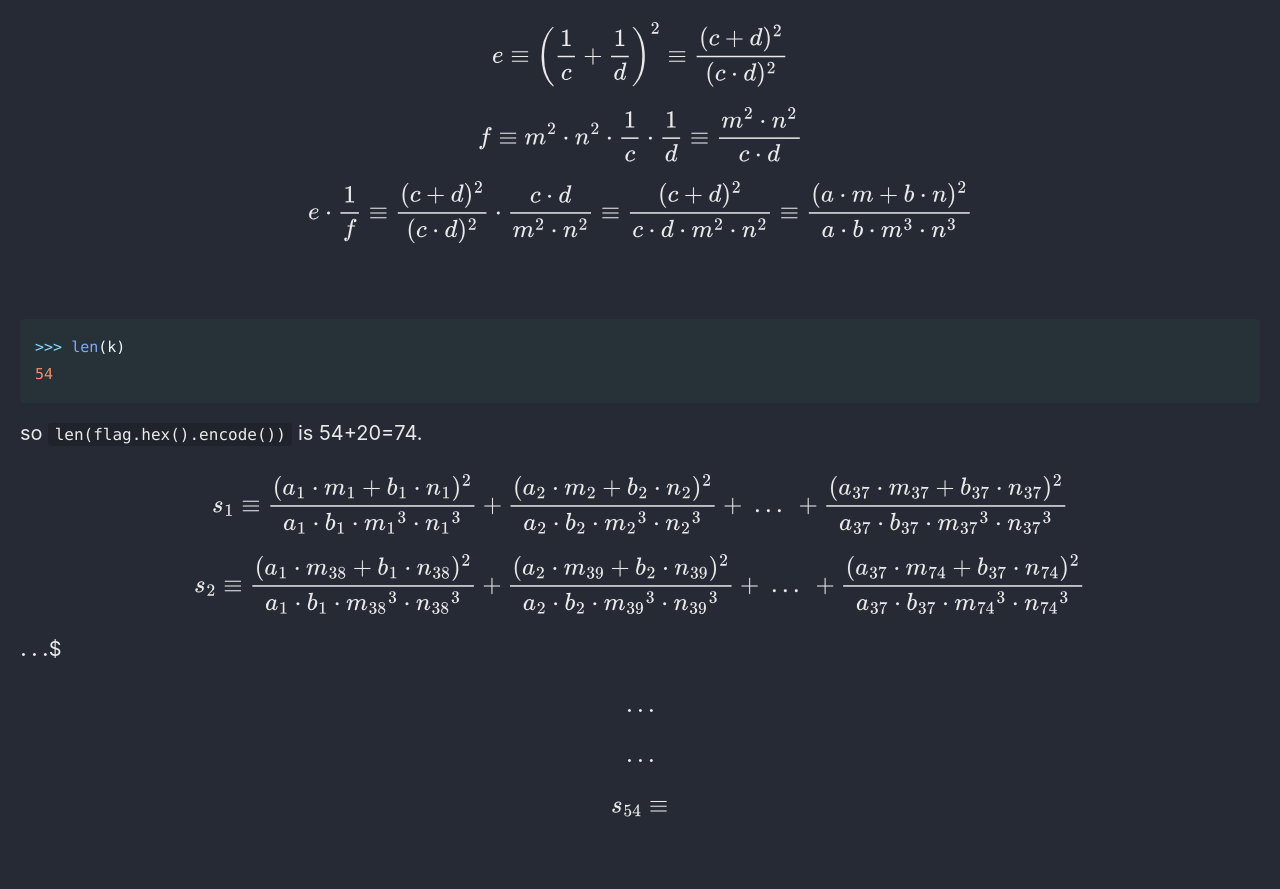
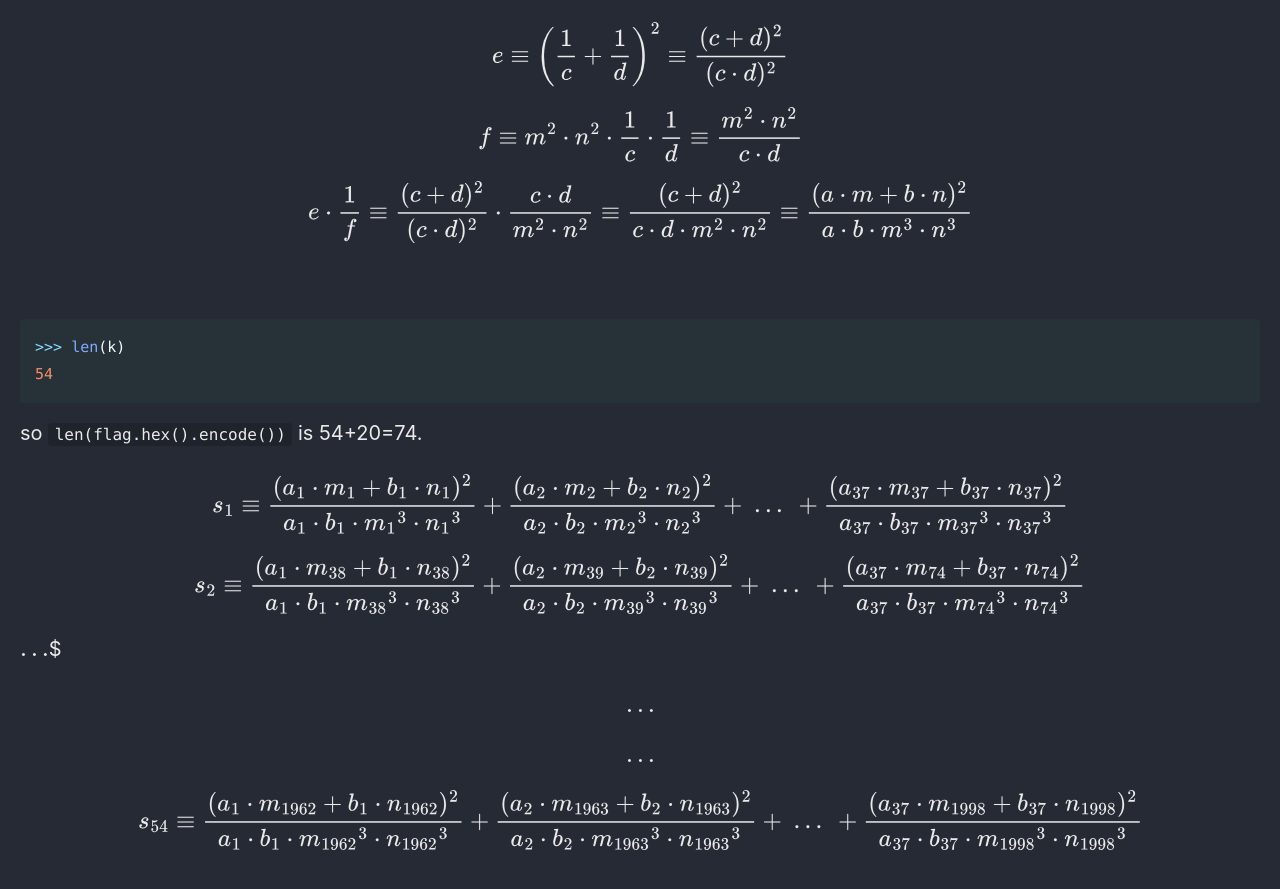
Before and after one commit to Connor-McCartney/Connor-McCartney.github.io, a Jekyll site: the page built from _pages/cryptography/other/syntelestis-Pearl-CTF-2024.md, in a window 1280 px wide and 900 px high, scrolled down 1230 px. Shown: the top 889 px of the window. Built offline with Jekyll 4.4.1, drawn with Linux system fonts in a browser that asks for light colours; cached includes are drawn as plain includes.

Commit message:
Update syntelestis-Pearl-CTF-2024.md

```diff
--- a/_pages/cryptography/other/syntelestis-Pearl-CTF-2024.md
+++ b/_pages/cryptography/other/syntelestis-Pearl-CTF-2024.md
@@ -75,4 +75,4 @@ $$...$$
 
 $$...$$
 
-$$s_{54} \equiv$$
+$$s_{54} \equiv \frac{(a_1 \cdot m_{1962} + b_1 \cdot n_{1962})^2}{a_1 \cdot b_1 \cdot {m_{1962}}^3 \cdot {n_{1962}}^3} + \frac{(a_2 \cdot m_{1963} + b_2 \cdot n_{1963})^2}{a_2 \cdot b_2 \cdot {m_{1963}}^3 \cdot {n_{1963}}^3} + \ ... \ + \frac{(a_{37} \cdot m_{1998} + b_{37} \cdot n_{1998})^2}{a_{37} \cdot b_{37} \cdot {m_{1998}}^3 \cdot {n_{1998}}^3}$$
```
